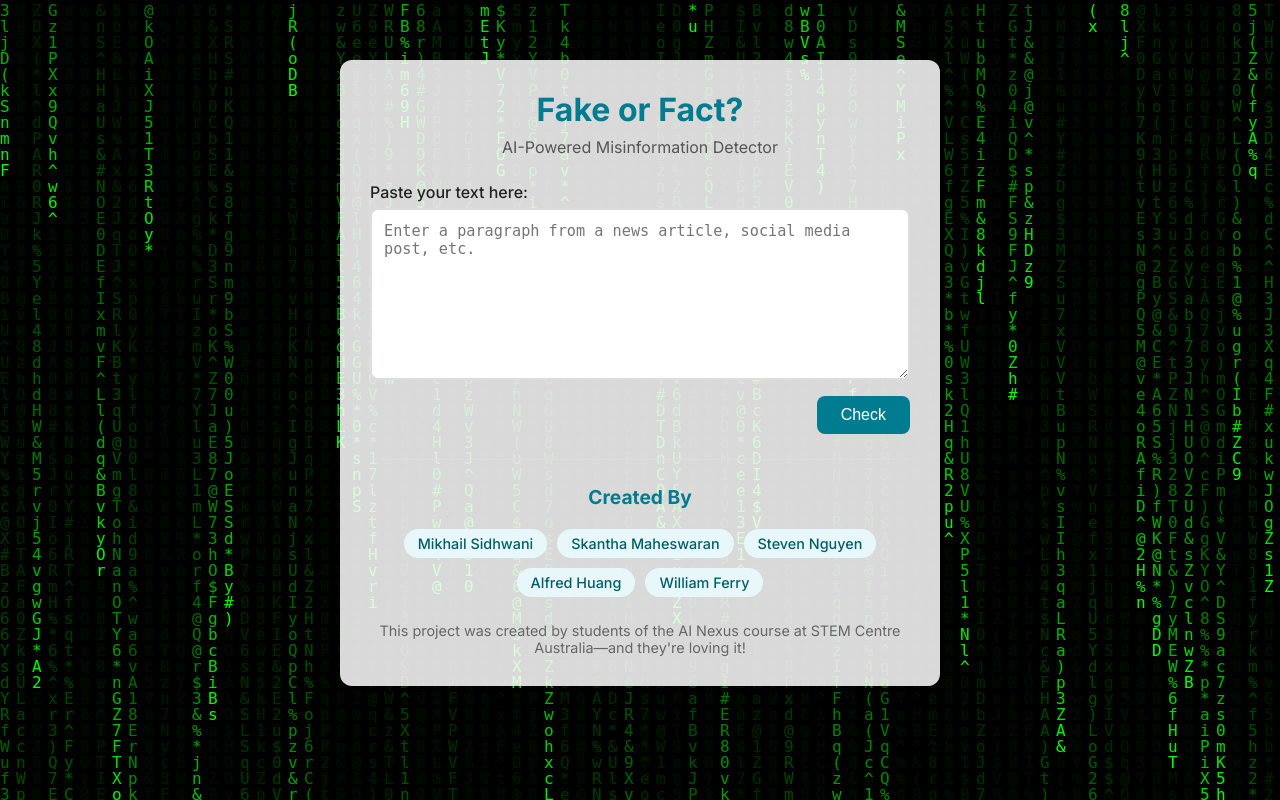
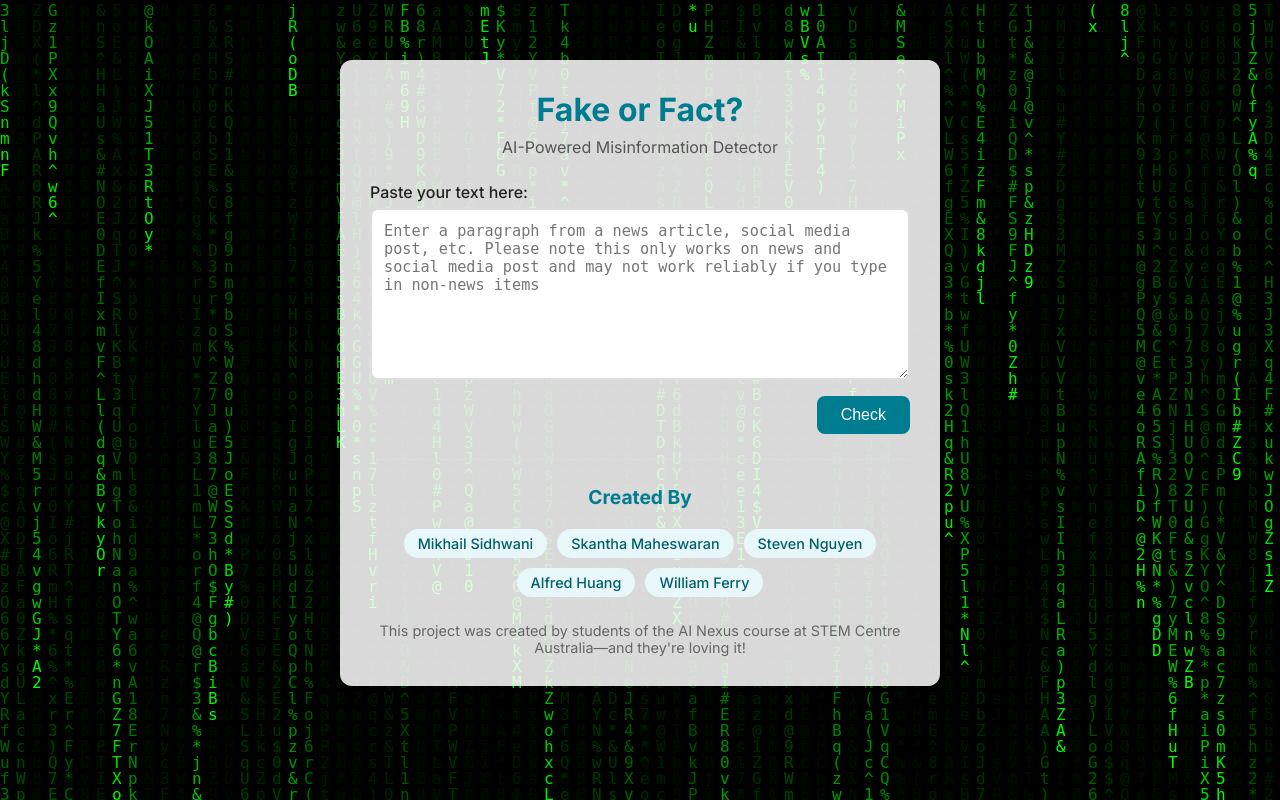
Before and after one commit to kkmayank1983/fake-or-fact-new, a Flask app: page / in a window 1280 px wide. Run offline with Flask 3, Linux system fonts and the light colour scheme.

Commit message:
Added more details in text area

```diff
--- a/templates/index.html
+++ b/templates/index.html
@@ -23,7 +23,7 @@
         id="news_text"
         name="news_text"
         rows="8"
-        placeholder="Enter a paragraph from a news article, social media post, etc."
+        placeholder="Enter a paragraph from a news article, social media post, etc. Please note this only works on news and social media post and may not work reliably if you type in non-news items "
         required></textarea>
       <button type="submit">Check</button>
     </form>
```
